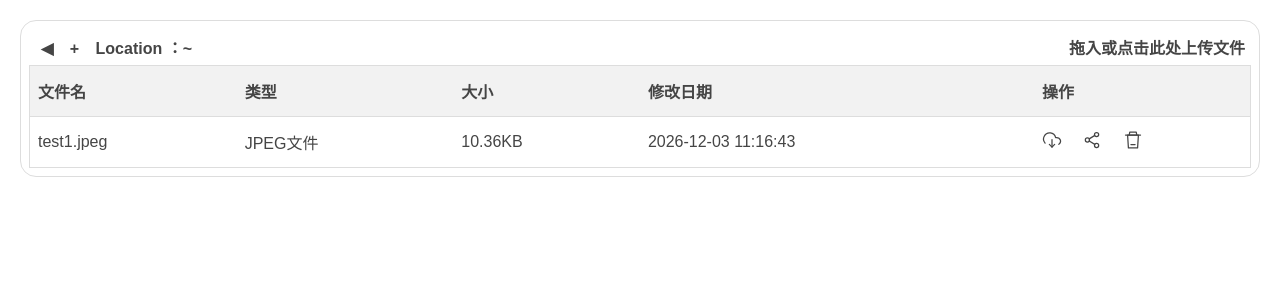
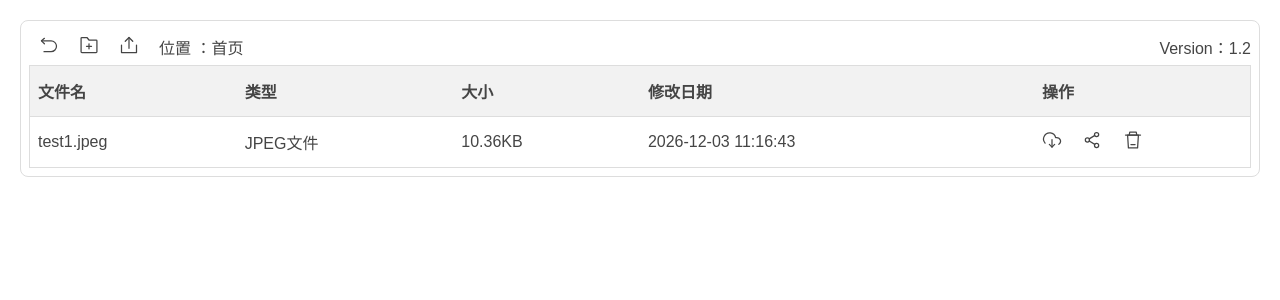
Before and after one commit to Jyun1024/WebDisk, a Flask app: page / in a window 1280 px wide. Shown: the top 300 px of the page. Run offline with Flask 2, Linux system fonts and the light colour scheme.

Commit message:
1.优化顶部栏UI

```diff
--- a/static/index.css
+++ b/static/index.css
@@ -4,7 +4,6 @@ body {
     padding: 0;
     color: #454545;
 }
-
 
 #container {
     margin: 0 auto;
@@ -13,7 +12,7 @@ body {
 }
 
 #container > div {
-    border-radius: 16px;
+    border-radius: 8px;
     border: 1px solid #ddd;
     padding: 8px;
 }
@@ -71,87 +70,34 @@ a {
     color: #454545;
 }
 
-/*
-
-.btn {
-    display: inline-block;
-    padding: 6px 12px;
-    margin-bottom: 0;
-    font-size: 14px;
-    font-weight: normal;
-    line-height: 1.42857143;
-    text-align: center;
-    white-space: nowrap;
-    vertical-align: middle;
-    cursor: pointer;
-    background-image: none;
-    border: 1px solid transparent;
-    border-radius: 4px;
-    color: #fff;
-    background-color: #5cb85c;
-    !*border-color: #4cae4c;*!
+.toolsbar {
+    display: flex;
+    /*flex-direction: row;*/
+    /*font-weight: bold;*/
+    /*justify-content: space-between*/
 }
 
-.btn:hover,
-.btn:focus,
-.btn:active {
-    color: #fff;
-    background-color: #4cae4c;
-    border-color: #3e8e41;
+
+.toolsbar {
+    padding-top: 6px;
+    padding-bottom: 6px;
 }
 
-.btn-danger {
-    background-color: #d9534f;
-    border-color: #d43f3a;
+.toolsbar > * {
+    padding-left: 10px;
+    padding-right: 10px;
+    /*border: 1px solid #ddd;*/
+    /*color: #454545;*/
+    /*margin: 4px;*/
+    /*border-radius: 4px;*/
+    /*padding: 2px 4px 0 4px;*/
+
 }
 
-.btn-danger:hover,
-.btn-danger:focus,
-.btn-danger:active {
-    background-color: #c9302c;
-    border-color: #ac2925;
-}
-
-.btn-upload {
-    width: 85px;
-    background-color: #4ba0cc;
-    border-color: #3ba0cc;
-}
-
-.btn-upload:hover,
-.btn-upload:focus,
-.btn-upload:active {
-    background-color: #2682a9;
-    border-color: #1682a9;
-}
-
-.btn-share {
-    background-color: #4ba0cc;
-    border-color: #3ba0cc;
-}
-
-.btn-share:hover,
-.btn-share:focus,
-.btn-share:active {
-    background-color: #2682a9;
-    border-color: #1682a9;
-}
-*/
-
-
-.crumbs {
+.topbar {
     display: flex;
-    flex-direction: row;
-    font-weight: bold;
-    justify-content: space-between
-}
-
-.crumbs * {
-    padding: 6px;
-}
-
-.crumbs div a {
-    color: #454545;
+    justify-content: space-between;
+    align-items: center;
 }
 
 
--- a/templates/index.html
+++ b/templates/index.html
@@ -11,21 +11,52 @@
 <body>
 <div id="container">
     <div>
-       <div class="crumbs">
-        <div>
-            <a href="../">◀</a>
-            <a href="javascript:void(0)" onclick="mkdir()">+</a>
-            <text> Location ：{{ index_of or '~' }} </text>
+        <div class="topbar">
+            <div class="toolsbar">
+                <a href="../">
+                    <svg width="20" height="20" viewBox="0 0 48 48" fill="none" xmlns="http://www.w3.org/2000/svg">
+                        <path d="M12.9998 8L6 14L12.9998 21" stroke="#454545" stroke-width="3" stroke-linecap="round"
+                              stroke-linejoin="round"/>
+                        <path d="M6 14H28.9938C35.8768 14 41.7221 19.6204 41.9904 26.5C42.2739 33.7696 36.2671 40 28.9938 40H11.9984"
+                              stroke="#454545" stroke-width="3" stroke-linecap="round" stroke-linejoin="round"/>
+                    </svg>
+                </a>
+
+                <a href="javascript:void(0)" onclick="mkdir()">
+                    <svg width="20" height="20" viewBox="0 0 48 48" fill="none" xmlns="http://www.w3.org/2000/svg">
+                        <path d="M5 8C5 6.89543 5.89543 6 7 6H19L24 12H41C42.1046 12 43 12.8954 43 14V40C43 41.1046 42.1046 42 41 42H7C5.89543 42 5 41.1046 5 40V8Z"
+                              fill="none" stroke="#454545" stroke-width="3" stroke-linejoin="round"/>
+                        <path d="M18 27H30" stroke="#454545" stroke-width="3" stroke-linecap="round"/>
+                        <path d="M24 21L24 33" stroke="#454545" stroke-width="3" stroke-linecap="round"/>
+                    </svg>
+                </a>
+
+                <div id="upload-div">
+                    <svg width="20" height="20" viewBox="0 0 48 48" fill="none" xmlns="http://www.w3.org/2000/svg">
+                        <mask id="icon-b8ef6227f10b972" maskUnits="userSpaceOnUse" x="0" y="0" width="48" height="48"
+                              style="mask-type: alpha">
+                            <path d="M48 0H0V48H48V0Z" fill="#454545"/>
+                        </mask>
+                        <g mask="url(#icon-b8ef6227f10b972)">
+                            <path d="M6 24.0083V42H42V24" stroke="#454545" stroke-width="3" stroke-linecap="round"
+                                  stroke-linejoin="round"/>
+                            <path d="M33 15L24 6L15 15" stroke="#454545" stroke-width="3" stroke-linecap="round"
+                                  stroke-linejoin="round"/>
+                            <path d="M23.9917 32V6" stroke="#454545" stroke-width="3" stroke-linecap="round"
+                                  stroke-linejoin="round"/>
+                        </g>
+                    </svg>
                 </div>
                 <div>
-            <!--⮁<text id="network-speed">0KB</text>/s-->
-            <!--<text>🠙 198KB/s</text>
-            <text>🠛 168KB/s</text>-->
+                    位置 ：首页 {% if index_of %} > {{ index_of }} {% else %} {{ index_of }} {% endif %}
                 </div>
-        <div id="upload-div">
-            拖入或点击此处上传文件
+                {#        <text></text>#}
+
+                <input type="file" id="upload-input">
             </div>
-        <input type="file" id="upload-input">
+            <div>
+                Version：1.2
+            </div>
         </div>
         <table>
             <thead>
```
Lines whose indentation alone changed are shown as unchanged.
